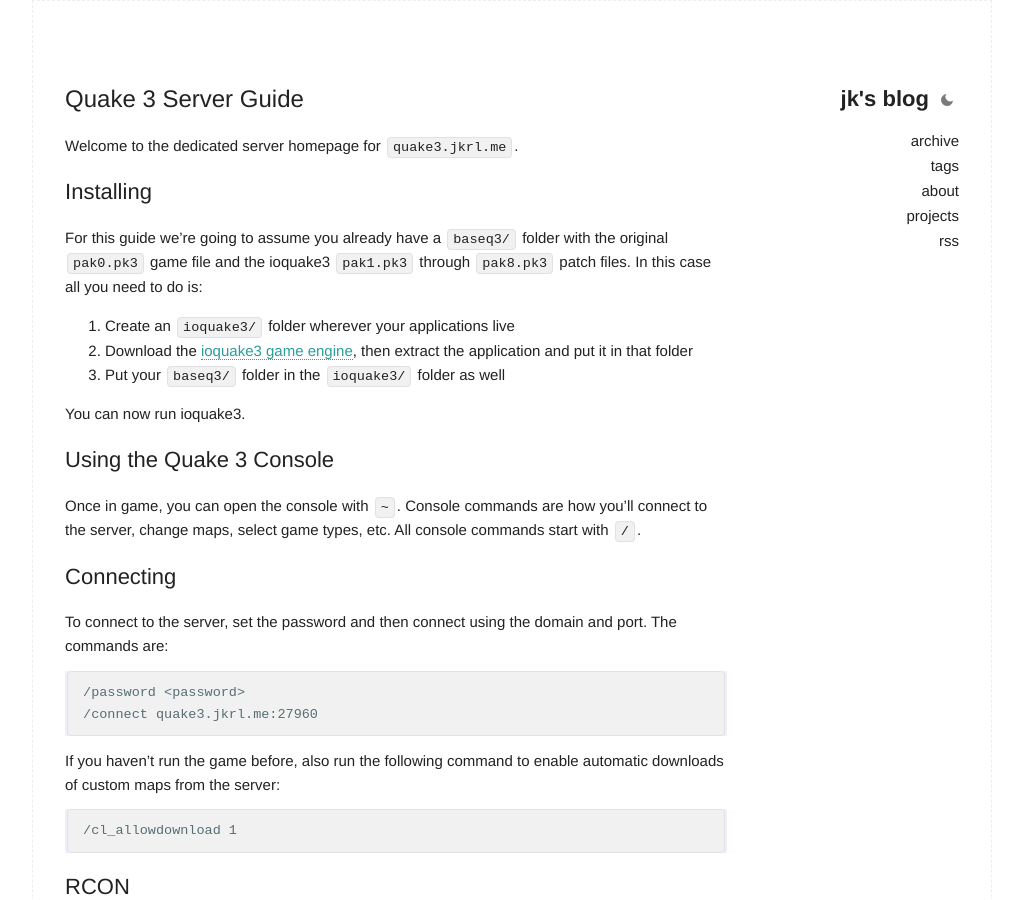
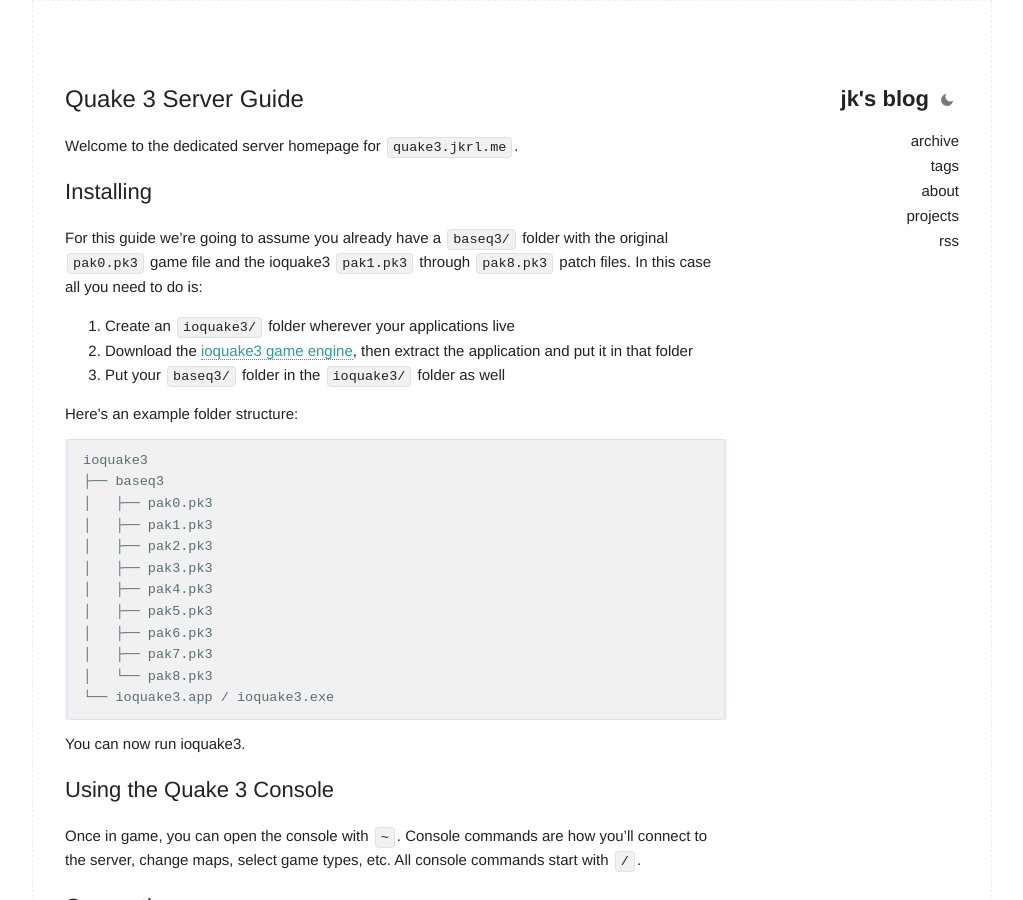
Before and after one commit to j-krl/blog, a Jekyll site: the page built from quake3.md, in a window 1280 px wide and 900 px high. Shown: the whole window, without its empty margins (128-1151 px from the left). Built offline with Jekyll 4.4.1, drawn with Linux system fonts in a browser that asks for light colours.

Commit message:
example folder structure

````diff
--- a/quake3.md
+++ b/quake3.md
@@ -14,6 +14,23 @@
 1. Create an `ioquake3/` folder wherever your applications live
 2. Download the [ioquake3 game engine](https://ioquake3.org/get-it/), then extract the application and put it in that folder
 3. Put your `baseq3/` folder in the `ioquake3/` folder as well
+
+Here's an example folder structure:
+
+```
+ioquake3
+├── baseq3
+│   ├── pak0.pk3
+│   ├── pak1.pk3
+│   ├── pak2.pk3
+│   ├── pak3.pk3
+│   ├── pak4.pk3
+│   ├── pak5.pk3
+│   ├── pak6.pk3
+│   ├── pak7.pk3
+│   └── pak8.pk3
+└── ioquake3.app / ioquake3.exe
+```
 
 You can now run ioquake3.
 
````
